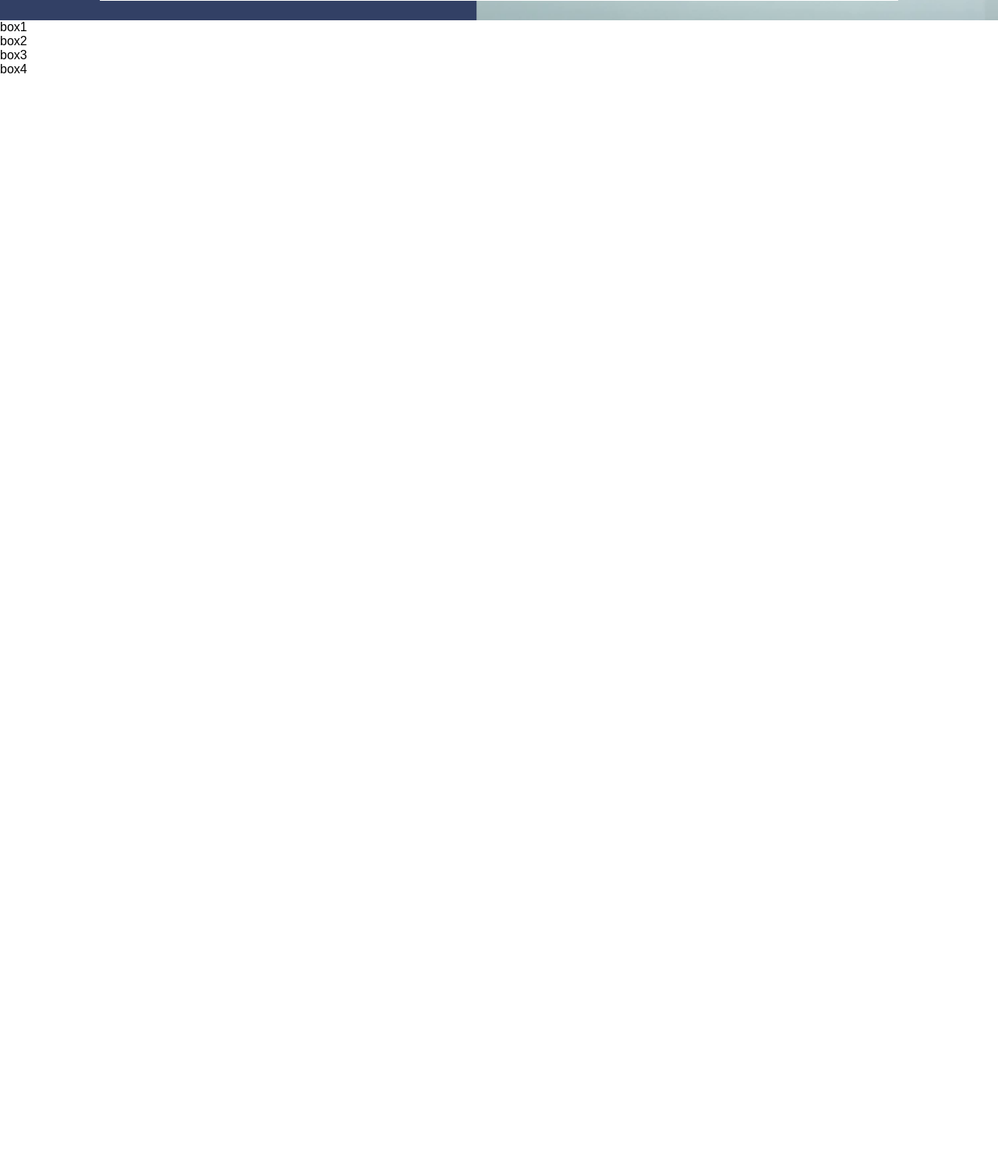
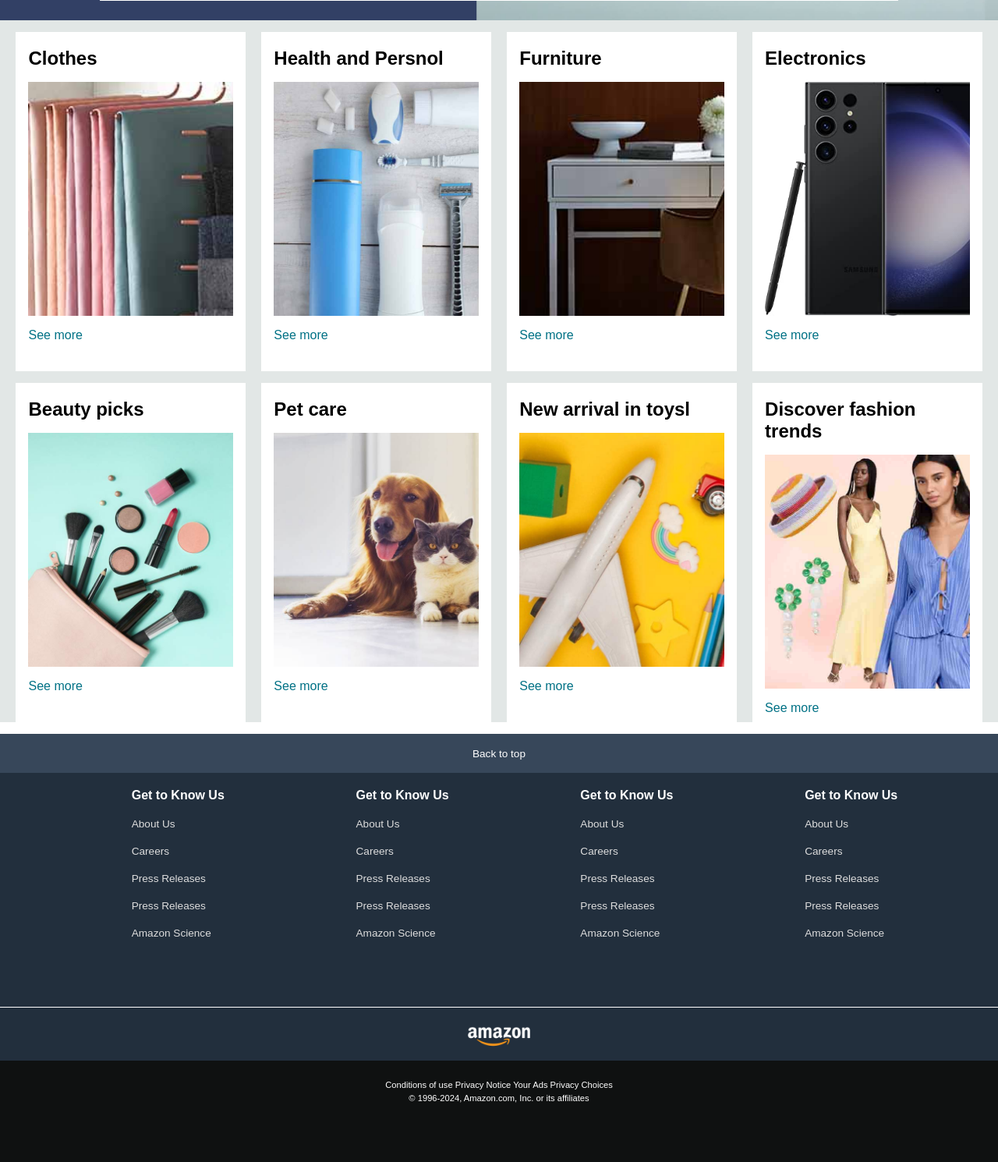
Before and after one commit to abhishekkalshetty/Amazon_clone, a plain HTML site: page index.html in a window 1280 px wide. Shown: the part 444-1934 px from the top of the page at 78% size. Before the commit the page ends 800 px from the top, so only its background shows below. Drawn offline with Linux system fonts and the light colour scheme.

Commit message:
Add files via upload

```diff
--- a/index.html
+++ b/index.html
@@ -73,11 +73,109 @@
     </div>
 
     <div class="shop-section">
-        <div class="box1">box1</div>
-        <div class="box2">box2</di>
-        <div class="box3">box3</div>
-        <div class="box4">box4</div>
+        <div class="box1 box">
+          <div class="box-content">
+             <h2>Clothes</h2>
+            <div class="box-image" style="background-image: url(box1_image.jpg);"></div>
+            <p>See more</p></div>
+        </div>
+        <div class="box2 box">
+            <div class="box-content">
+                <h2>Health and Persnol</h2>
+               <div class="box-image" style="background-image: url(box2_image.jpg);"></div>
+               <p>See more</p></div>
+        </div>
+        <div class="box3 box">
+            <div class="box-content">
+                <h2>Furniture</h2>
+               <div class="box-image" style="background-image: url(box3_image.jpg);"></div>
+               <p>See more</p></div>
+        </div>
+        <div class="box4 box">
+            <div class="box-content">
+                <h2>Electronics</h2>
+               <div class="box-image" style="background-image: url(box4_image.jpg);"></div>
+               <p>See more</p></div>
+        </div>
+        <div class="box1 box">
+            <div class="box-content">
+               <h2>Beauty picks</h2>
+              <div class="box-image" style="background-image: url(box5_image.jpg);"></div>
+              <p>See more</p></div>
+          </div>
+          <div class="box2 box">
+              <div class="box-content">
+                  <h2>Pet care</h2>
+                 <div class="box-image" style="background-image: url(box6_image.jpg);"></div>
+                 <p>See more</p></div>
+          </div>
+          <div class="box3 box">
+              <div class="box-content">
+                  <h2>New arrival in toysl</h2>
+                 <div class="box-image" style="background-image: url(box7_image.jpg);"></div>
+                 <p>See more</p></div>
+          </div>
+          <div class="box4 box">
+              <div class="box-content">
+                  <h2>Discover fashion trends</h2>
+                 <div class="box-image" style="background-image: url(box8_image.jpg);"></div>
+                 <p>See more</p></div>
+          </div>
     </div>
+
+    <footer>
+        <div class="footer-panel1">
+            <div class="top border">Back to top</div>
+        </div>
+        <div class="footer-panel2">
+            <ul>
+               <p>Get to Know Us</p>
+               <a>About Us</a>
+               <a>Careers</a>
+               <a>Press Releases</a>
+               <a>Press Releases</a>
+               <a>Amazon Science</a>
+            </ul>
+            <ul>
+                <p>Get to Know Us</p>
+                <a>About Us</a>
+                <a>Careers</a>
+                <a>Press Releases</a>
+                <a>Press Releases</a>
+                <a>Amazon Science</a>
+             </ul>
+             <ul>
+                <p>Get to Know Us</p>
+                <a>About Us</a>
+                <a>Careers</a>
+                <a>Press Releases</a>
+                <a>Press Releases</a>
+                <a>Amazon Science</a>
+             </ul>
+             <ul>
+                <p>Get to Know Us</p>
+                <a>About Us</a>
+                <a>Careers</a>
+                <a>Press Releases</a>
+                <a>Press Releases</a>
+                <a>Amazon Science</a>
+             </ul>
+  </div>
+  <div class="footer-panel3">
+    <div class="logo"></div>
+  </div>
+  <div class="foot-panel4">
+    <div class="pages">
+        <a>Conditions of use</a>
+        <a>Privacy Notice </a>
+        <a>Your Ads Privacy Choices</a>
+
+    </div>
+    <div class="copyright">
+        © 1996-2024, Amazon.com, Inc. or its affiliates
+    </div>
+  </div>
+    </footer>
 
 
 </body>
--- a/style.css
+++ b/style.css
@@ -16,12 +16,12 @@
 }
 .nav-logo
 {
-    height: 60px;
+    height: 50px;
     width: 100px;
 }
 .logo{
     background-image: url(amazon_logo.png);
-    background-size: cover;
+    background-size:cover;
     height: 50px;
     width: 100px;
 }
@@ -169,3 +169,108 @@ span{
 .hero-msg a{
     color: #007185;
 }
+
+/**shop setion**/
+
+.shop-section{
+    display: flex;
+    flex-wrap: wrap;
+    justify-content: space-evenly;
+    background-color: #e2e7e6;
+}
+
+.box{
+    height: 400px;
+    width: 23%;
+    background-color: white;
+    padding: 20px 0px 15px;
+    margin-top: 15px;
+
+}
+.box-image{
+    height: 300px;
+    background-size:cover;
+    margin-top: 1rem;
+    margin-bottom: 1rem;
+
+}
+.box-content{
+    margin-left: 1em;
+    margin-right: 1rem;
+}
+
+.box-content p{
+    color: #007185;
+}
+
+footer{
+    margin-top: 15px;
+}
+
+/**footer**/
+.footer-panel1{
+
+background-color: #37475a;
+color: white;
+height: 50px;
+display: flex;
+justify-content: center;
+align-items: center;
+font-size: 0.85rem;
+}
+
+
+.footer-panel2{
+    background-color: #222f3d;
+    color: white;
+    height: 300px;
+    display: flex;
+    justify-content: space-evenly;
+}
+.footer-panel2 p{
+    font-weight: 550;
+}
+
+ul{
+    margin-top: 20px;
+}
+
+ul a{
+    display: block;
+    font-size: 0.85rem;
+    margin-top: 20px;
+    color: #dddddd;
+}
+
+.footer-panel3{
+    background-color: #222f3d;
+    color: white;
+    border-top: 0.5px solid white;
+    height: 68px;
+    display: flex;
+    justify-content: center;
+    align-items: center;
+}
+.logo{
+    background-image: url(amazon_logo.png);
+    background-size:cover;
+    height: 50px;
+    width: 100px;
+
+}
+
+.foot-panel4{
+    background-color: #0f1111;
+    color: white;
+    height: 80px;
+    padding: 25px;
+    font-size: 0.7rem;
+    text-align: center;
+
+}
+
+.copyright{
+    padding-top: 5px;
+
+
+}
```
